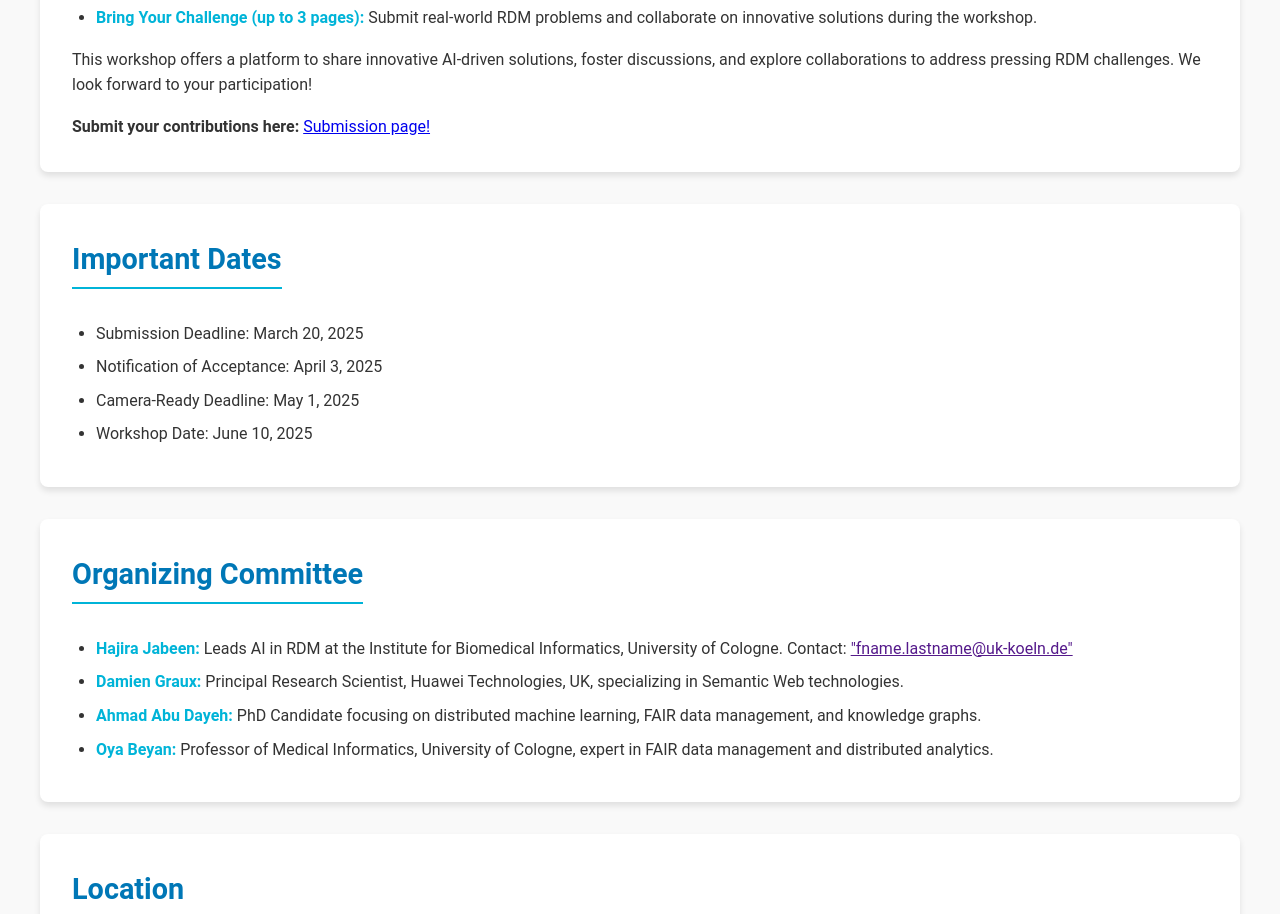
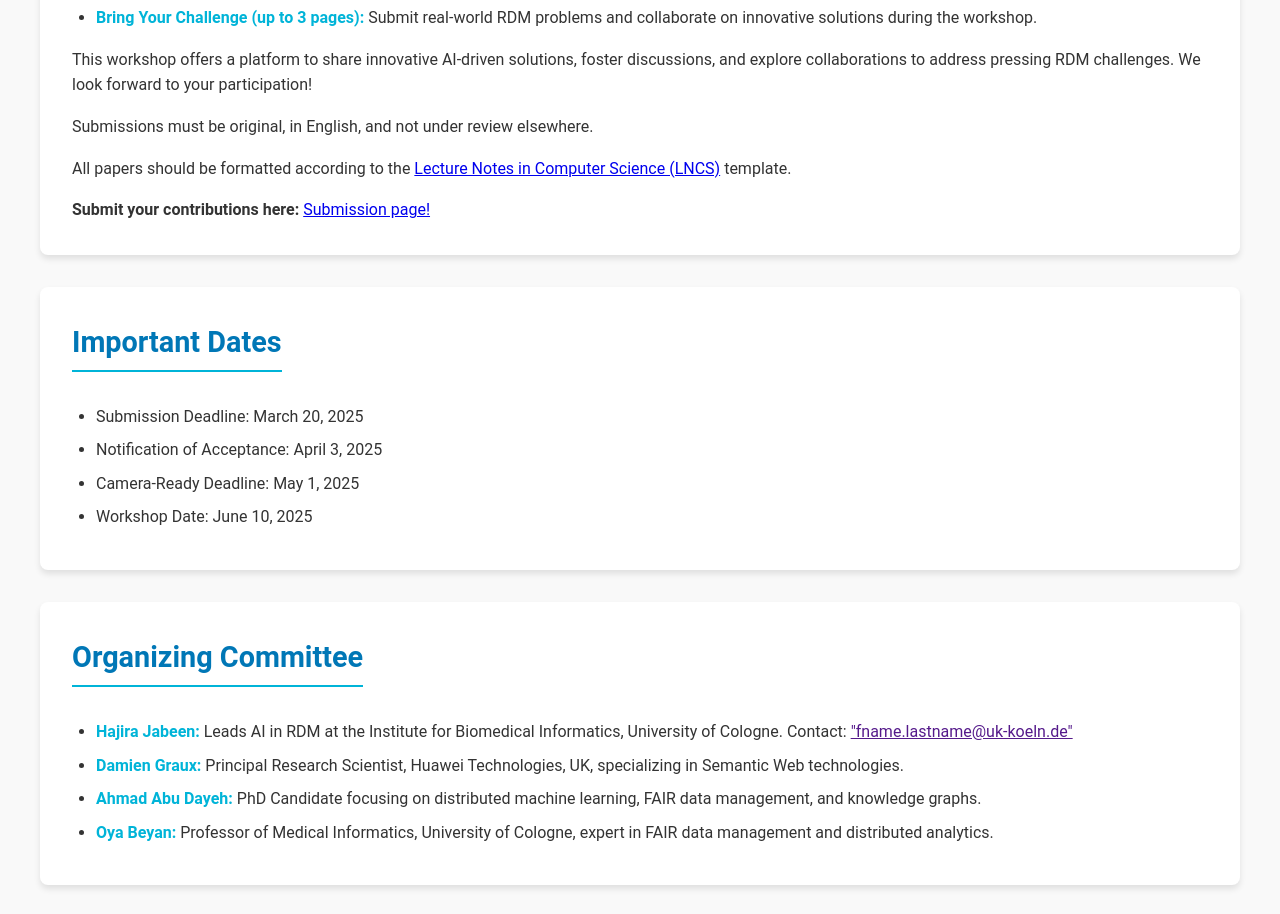
Before and after one commit to AI4RDM/AIRDeM, a plain HTML site: page index.html in a window 1280 px wide. Shown: the part 1227-2141 px from the top of the page. Drawn offline with Linux system fonts and the light colour scheme.

Commit message:
Update index.html

```diff
--- a/index.html
+++ b/index.html
@@ -61,6 +61,8 @@ This workshop will showcase the application of state-of-the-art AI methods, incl
 </ul>
 
 <p>This workshop offers a platform to share innovative AI-driven solutions, foster discussions, and explore collaborations to address pressing RDM challenges. We look forward to your participation!</p>
+<p>Submissions must be original, in English, and not under review elsewhere.</p>
+<p>All papers should be formatted according to the <a href="https://www.springer.com/gp/computer-science/lncs/conference-proceedings-guidelines?srsltid=AfmBOoqgBtnK3FUYVUiFb0Z5tjiSR1FnZCVwoMU8pKKnem4MdpQq1atW">Lecture Notes in Computer Science (LNCS)</a> template.</p>
 
     <p><strong>Submit your contributions here:</strong> <a href="https://app.oxfordabstracts.com/stages/77706/submitter" target="_blank" rel="noopener">Submission page!</a></p>
 </section>
```
